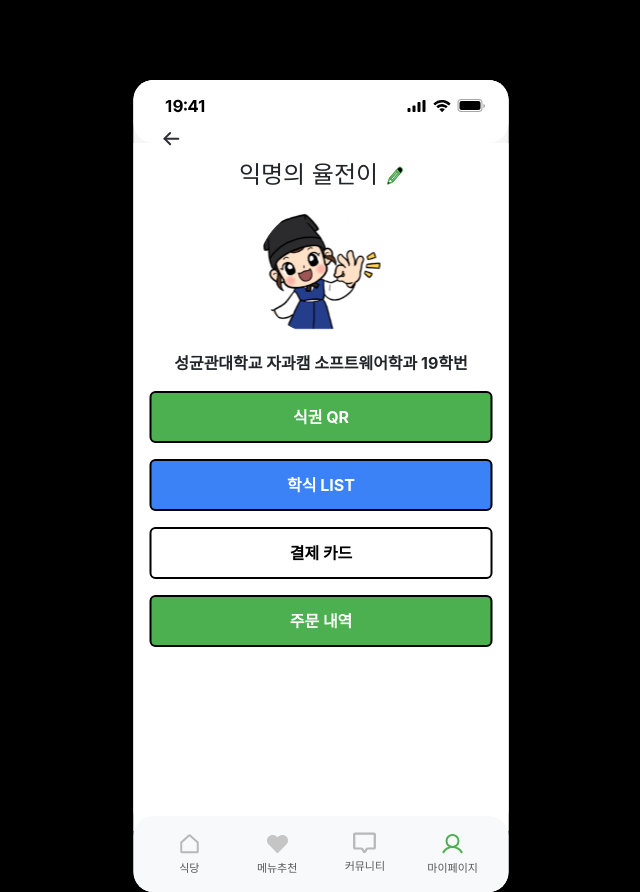
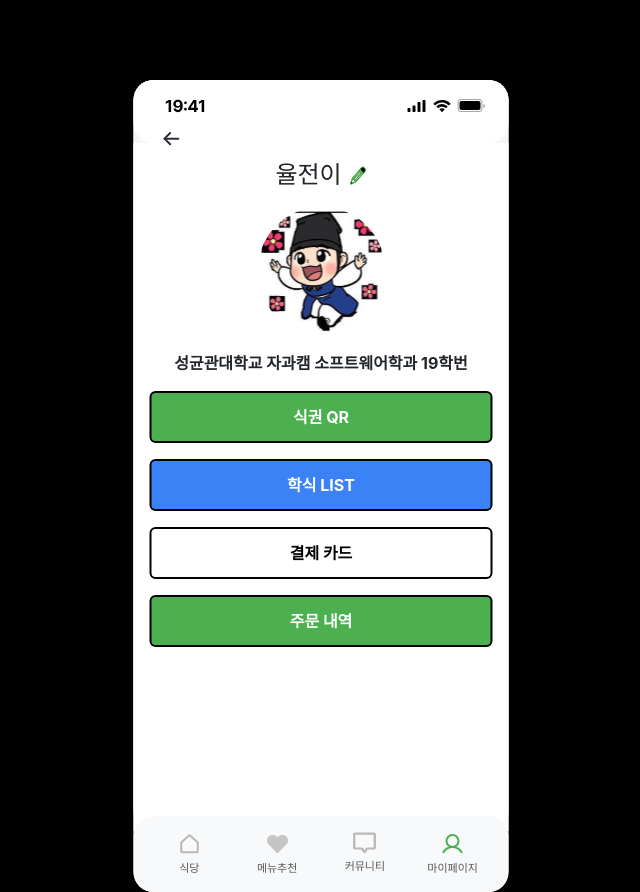
Before and after one commit to pbk95120/Kingo-Eats, a React (Create React App) app in the folder frontend/: page /mypage in a window 1280 px wide. Shown: the whole page, without its empty margins (319-959 px from the left). Built offline with nearby package versions, Linux system fonts and the light colour scheme.

Commit message:
fix: 이름 통합

```diff
--- a/frontend/src/mypage/Mypage.jsx
+++ b/frontend/src/mypage/Mypage.jsx
@@ -6,7 +6,7 @@ import Title from "../components/common/Title";
 import { TitleContext } from ".";
 export default function Mypage() {
   const user = {
-    username: "익명의 율전이",
+    username: "율전이",
     userinfo: "성균관대학교 자과캠 소프트웨어학과 19학번",
   };
   const navigate = useNavigate();
@@ -40,7 +40,7 @@ export default function Mypage() {
           />
         </div>
         <img
-          src={process.env.PUBLIC_URL + "/images/명륜이.svg"}
+          src={process.env.PUBLIC_URL + "/images/율전이.svg"}
           alt="이미지"
           className="w-[128px] h-[128px] rounded-full"
         />
```
